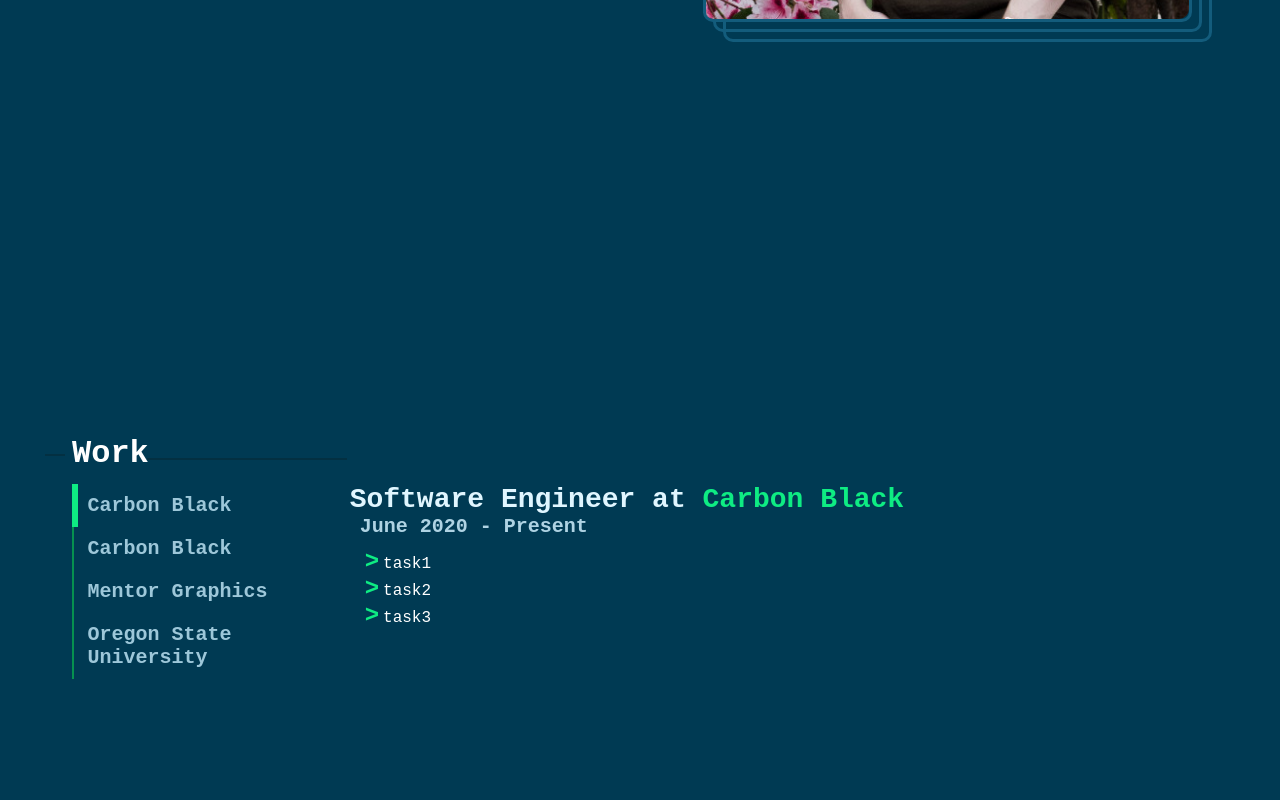
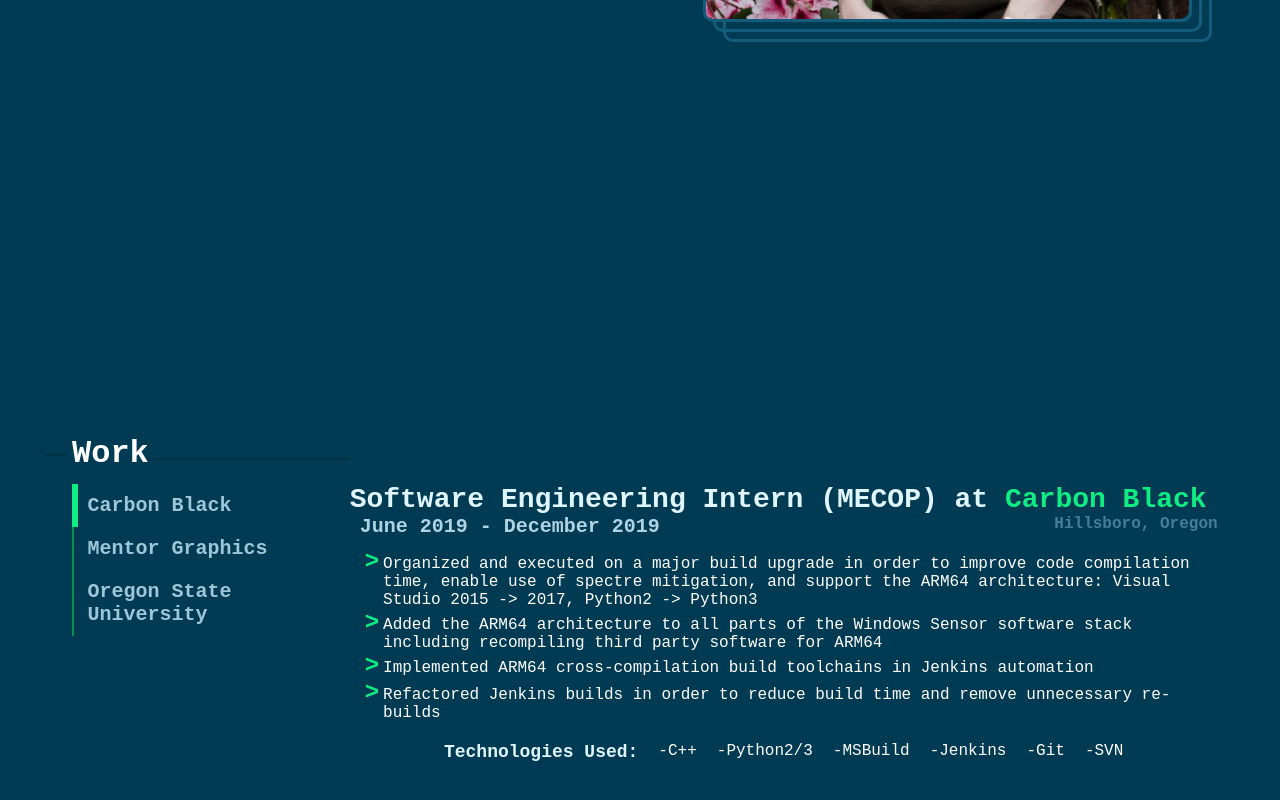
Before and after one commit to Stygain/personal-website, a React (Create React App) app: page / in a window 1280 px wide. Shown: the part 1575-2375 px from the top of the page. Built offline with nearby package versions, Linux system fonts and the light colour scheme.

Commit message:
Added in location data as well as technologies used sections to work experience section.

```diff
--- /dev/null
+++ b/src/Content/TechContent.js
@@ -0,0 +1,60 @@
+/** @jsx jsx */
+import { jsx, css } from '@emotion/core';
+
+
+function TechContent(props) {
+  const styling = css`
+    ${'' /* border: 1px solid blue; */}
+
+    margin-top: 20px;
+
+    display: flex;
+    flex-direction: row;
+    justify-content: center;
+
+    h3 {
+      font-size: 18px;
+
+      margin-right: 10px;
+
+      color: rgb(224, 246, 255);
+    }
+
+    a {
+      color: rgb(14, 236, 131);
+    }
+
+    .description-container {
+      ${'' /* border: 1px solid orange; */}
+
+      ${'' /* width: 60%; */}
+
+      display: flex;
+      flex-direction: row;
+      align-items: baseline;
+      justify-content: flex-start;
+    }
+
+    p {
+      ${'' /* border: 1px solid red; */}
+
+      margin: 0px 10px;
+    }
+  `;
+
+  return (
+    <div css={styling}>
+      <h3>Technologies Used:</h3>
+      <div className="description-container">
+        {
+          props.content.techAndTools.map((item) => {
+            return(<p>-{item}</p>);
+          })
+        }
+      </div>
+    </div>
+  );
+}
+
+
+export default TechContent;
--- a/src/Content/Work.js
+++ b/src/Content/Work.js
@@ -5,22 +5,10 @@
 import SectionHeader from './SectionHeader.js';
 import LinkItem from './LinkItem.js';
 import WorkContent from './WorkContent.js';
+import TechContent from './TechContent.js';
 
 
 const WorkData = [
-  {
-    company: "Carbon Black",
-    companylink: "https://www.carbonblack.com/",
-    position: "Software Engineer",
-    location: "Hillsboro, Oregon",
-    start: "June 2020",
-    end: "Present",
-    description: [
-      "task1",
-      "task2",
-      "task3",
-    ]
-  },
   {
     company: "Carbon Black",
     companylink: "https://www.carbonblack.com/",
@@ -29,9 +17,18 @@
     start: "June 2019",
     end: "December 2019",
     description: [
-      "task1",
-      "task2",
-      "task3",
+      "Organized and executed on a major build upgrade in order to improve code compilation time, enable use of spectre mitigation, and support the ARM64 architecture: Visual Studio 2015 -> 2017, Python2 -> Python3",
+      "Added the ARM64 architecture to all parts of the Windows Sensor software stack including recompiling third party software for ARM64",
+      "Implemented ARM64 cross-compilation build toolchains in Jenkins automation",
+      "Refactored Jenkins builds in order to reduce build time and remove unnecessary re-builds",
+    ],
+    techAndTools: [
+      "C++",
+      "Python2/3",
+      "MSBuild",
+      "Jenkins",
+      "Git",
+      "SVN",
     ]
   },
   {
@@ -49,6 +46,12 @@
       "Completed multiple refactorings which had user-facing impacts leading to a better user experience and more-readable code",
       "Architected and developed multi-threaded daemon to refactor decaying code and implement a new feature",
       "Optimized application experience for users to reduce down-time while using the application",
+    ],
+    techAndTools: [
+      "TCL/TK",
+      "Perl",
+      "Python3",
+      "SVN",
     ]
   },
   {
@@ -62,6 +65,10 @@
       "Aided students in their learning of computer science through office hours and demo hours for introductory level CS courses",
       "Strengthened my own understanding of computer science topics through teaching and problem solving with students",
       "Gained valuable communication skills and understanding of how other students learn and problem solve different from mine",
+    ],
+    techAndTools: [
+      "C++",
+      "Haskell",
     ]
   }
 ]
@@ -93,9 +100,16 @@
       margin-top: 10px;
 
       width: 95%;
-      height: 350px;
+      ${'' /* height: 390px; */}
+      height: 40vw;
 
       position: relative;
+    }
+
+    @media (min-width: 1300px) {
+      .work.content-container {
+        height: 21vw;
+      }
     }
 
     .work .text-container {
@@ -173,6 +187,7 @@
           </div>
           <div className="text-container">
             <WorkContent content={WorkData[index]} />
+            <TechContent content={WorkData[index]} />
           </div>
         </div>
       </div>
--- a/src/Content/WorkContent.js
+++ b/src/Content/WorkContent.js
@@ -2,7 +2,7 @@
 import { jsx, css } from '@emotion/core';
 
 
-function Work(props) {
+function WorkContent(props) {
   const styling = css`
     ${'' /* border: 1px solid blue; */}
 
@@ -17,6 +17,14 @@
       color: rgb(175, 211, 227);
 
       margin-left: 10px;
+    }
+
+    h5.location {
+      font-size: 16px;
+      color: rgb(71, 126, 150);
+
+      margin: 0;
+      margin-right: 10px;
     }
 
     a {
@@ -60,12 +68,21 @@
       ${'' /* margin: 0px 30px; */}
       margin: 0;
     }
+
+    .date-location-container {
+      display: flex;
+      flex-direction: row;
+      justify-content: space-between;
+    }
   `;
 
   return (
     <div css={styling}>
       <h3>{props.content.position} at <a href={props.content.companylink}>{props.content.company}</a></h3>
-      <h5>{props.content.start} - {props.content.end}</h5>
+      <div className="date-location-container">
+        <h5>{props.content.start} - {props.content.end}</h5>
+        <h5 className="location">{props.content.location}</h5>
+      </div>
       <div className="description-container">
         {
           props.content.description.map((item) => {
@@ -84,4 +101,4 @@
 }
 
 
-export default Work;
+export default WorkContent;
```
